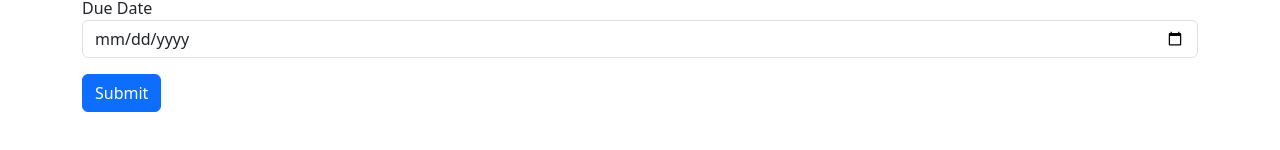
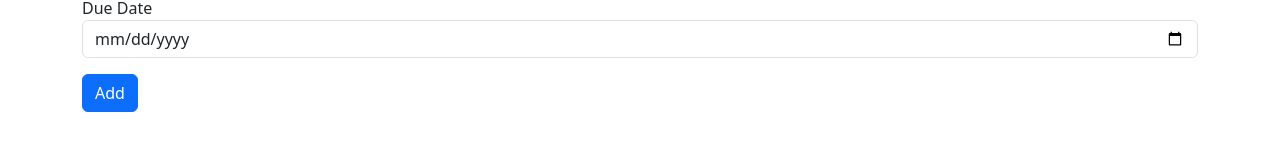
Before and after one commit to astro-19/ToDOList, a React (Create React App) app: page / in a window 1280 px wide. Shown: the part 162-312 px from the top of the page. Built offline with nearby package versions, Linux system fonts and the light colour scheme.

Commit message:
new changes

```diff
--- a/src/Components/AddTodo.js
+++ b/src/Components/AddTodo.js
@@ -2,7 +2,6 @@ import React, { useEffect } from "react";
 import { toast } from "react-toastify";
 import {useParams} from "react-router-dom"
 const AddTodo = (props) => {
-  console.log(props)
   const {action} = useParams();
 
   const Message = (type, message) => {
@@ -110,7 +109,7 @@ useEffect(()=>{
             className="btn btn-primary"
             onClick={handleSubmit}
           >
-            Submit
+            {action === "edit" ? "Update" : "Add"}
           </button>
         </form>
       </div>
--- a/src/Components/ListOfTasks.js
+++ b/src/Components/ListOfTasks.js
@@ -1,5 +1,5 @@
 /* eslint-disable jsx-a11y/anchor-is-valid */
-import React, { useEffect } from "react";
+import React from "react";
 import {FontAwesomeIcon} from "@fortawesome/react-fontawesome";
 import { faPenToSquare, faTrash } from "@fortawesome/free-solid-svg-icons"
 import {Link} from "react-router-dom"
```
